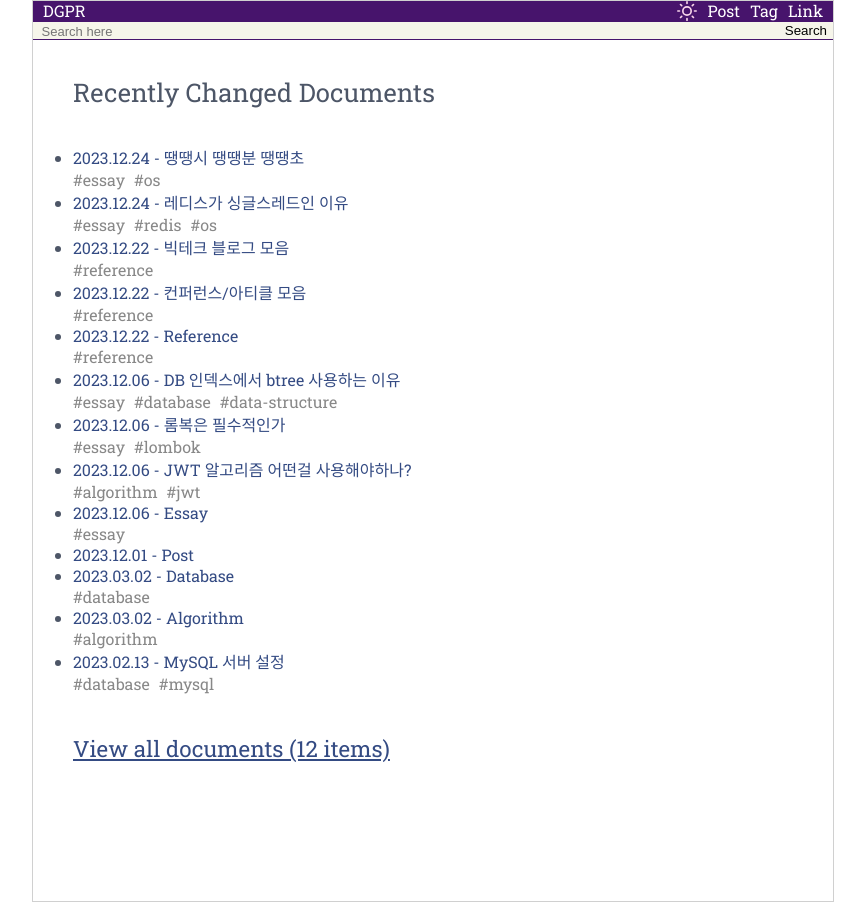
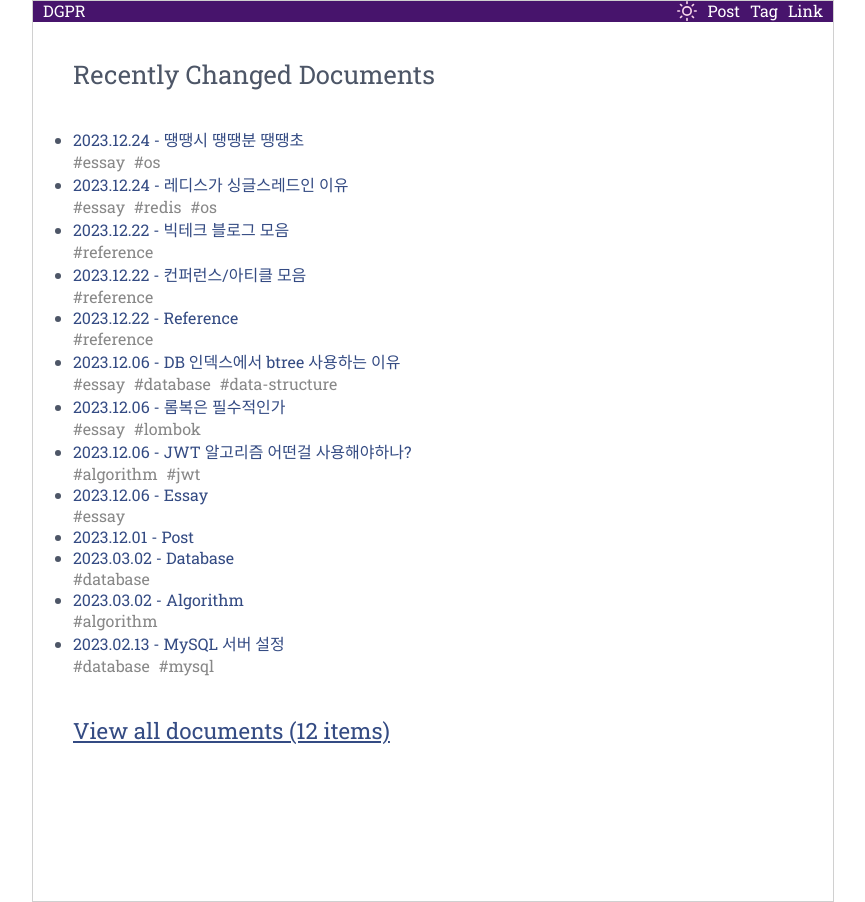
Before and after one commit to dgnppr/dgnppr.github.io, a Jekyll site: the page built from index.html, in a window 1280 px wide. Shown: the whole page, without its empty margins (207-1072 px from the left). Built offline with Jekyll 4.4.1, drawn with Linux system fonts in a browser that asks for light colours.

Commit message:
Remove search box

```diff
--- a/_layouts/default.html
+++ b/_layouts/default.html
@@ -3,7 +3,7 @@
     {% include header.html %}
     <body>
         <div class="page-content">
-            {% include searchbox.html %}
+<!--            {% include searchbox.html %}-->
             <div class="post">
                 {{ content }}
             </div>
--- a/_layouts/document.html
+++ b/_layouts/document.html
@@ -3,7 +3,7 @@
     {% include header.html %}
     <body>
         <div class="page-content">
-            {% include searchbox.html %}
+<!--            {% include searchbox.html %}-->
             <div class="post">
                 {{ content }}
             </div>
--- a/_layouts/home.html
+++ b/_layouts/home.html
@@ -2,7 +2,7 @@
 <html>
     {% include header.html %}
     <body>
-    {% include searchbox.html %}
+<!--    {% include searchbox.html %}-->
     {{ content }}
     {% include footer.html %}
     </body>
--- a/_sass/_theme.scss
+++ b/_sass/_theme.scss
@@ -68,3 +68,7 @@ body.dark-mode .post-content ul li,
 body.dark-mode #markdown-toc li a{
     color: #CED6DE !important;
 }
+
+body.dark-mode .header {
+    border-bottom: 1px solid #636e72 !important;
+}
```
